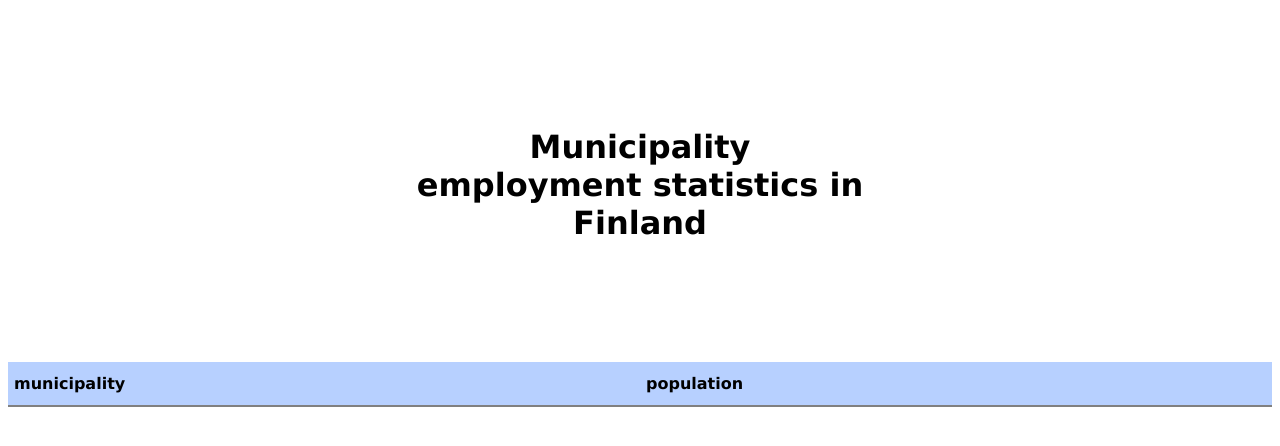
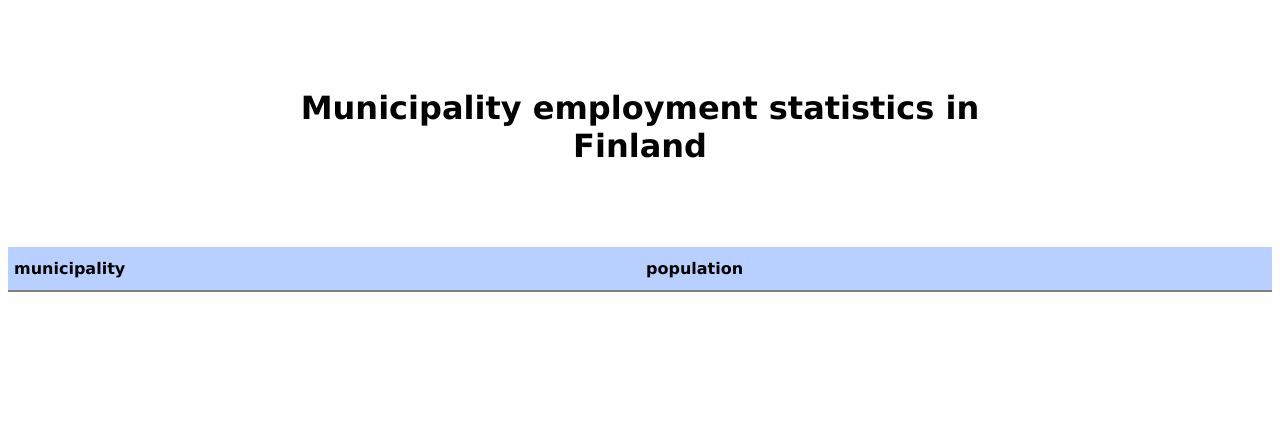
Before and after one commit to EvilMoonBerry/week3, a website built with Parcel: page index.html in a window 1280 px wide. Built offline with nearby package versions, Linux system fonts and the light colour scheme; no server answers.

Commit message:
removed h1

```diff
--- a/src/styles.css
+++ b/src/styles.css
@@ -27,11 +27,6 @@ table {
   text-align: center;
 }
 
-h1 {
-  margin: auto;
-  padding: 60px;
-  width: 60%;
-}
 
 tr:nth-child(even) {
   background-color: #f2f2f2;
```
